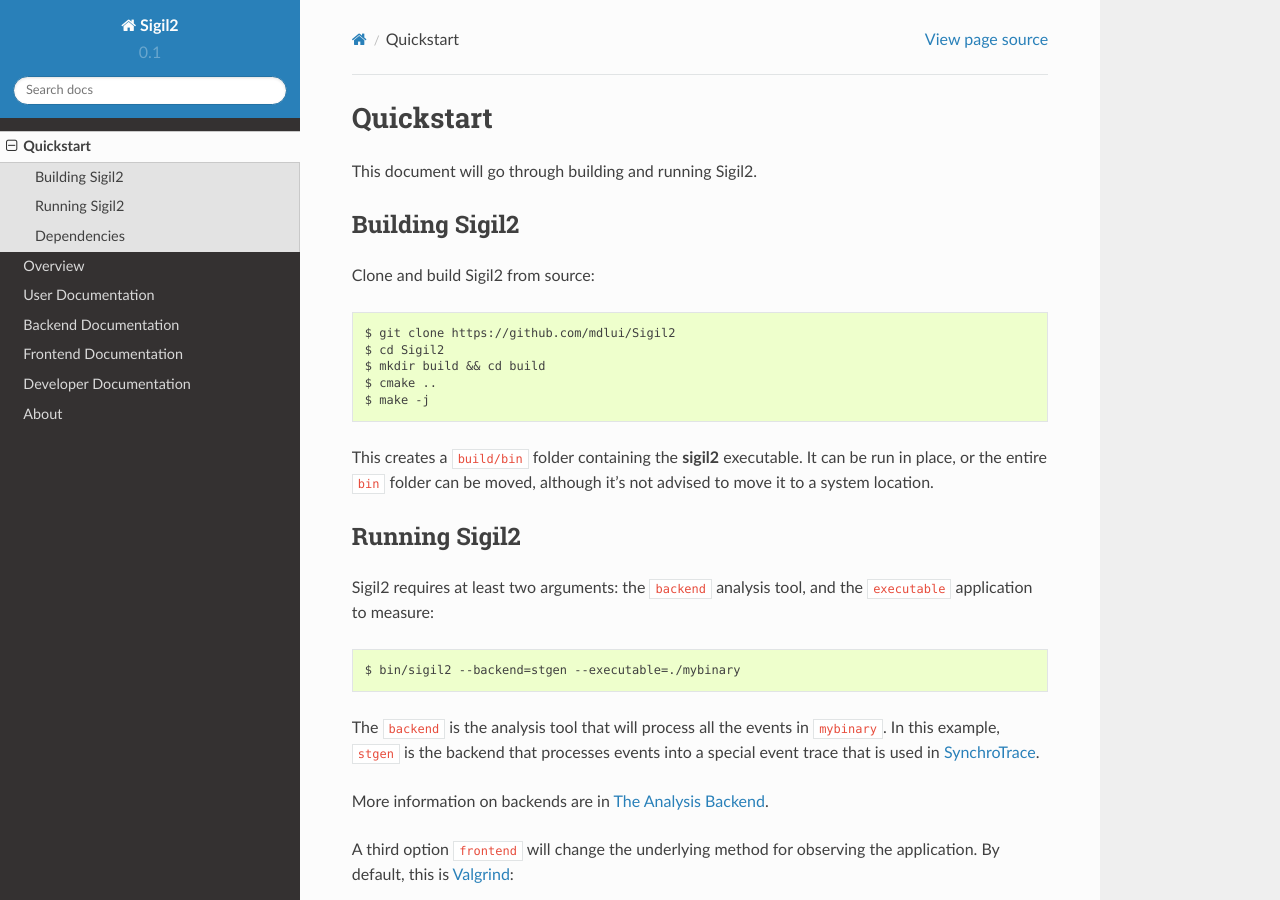
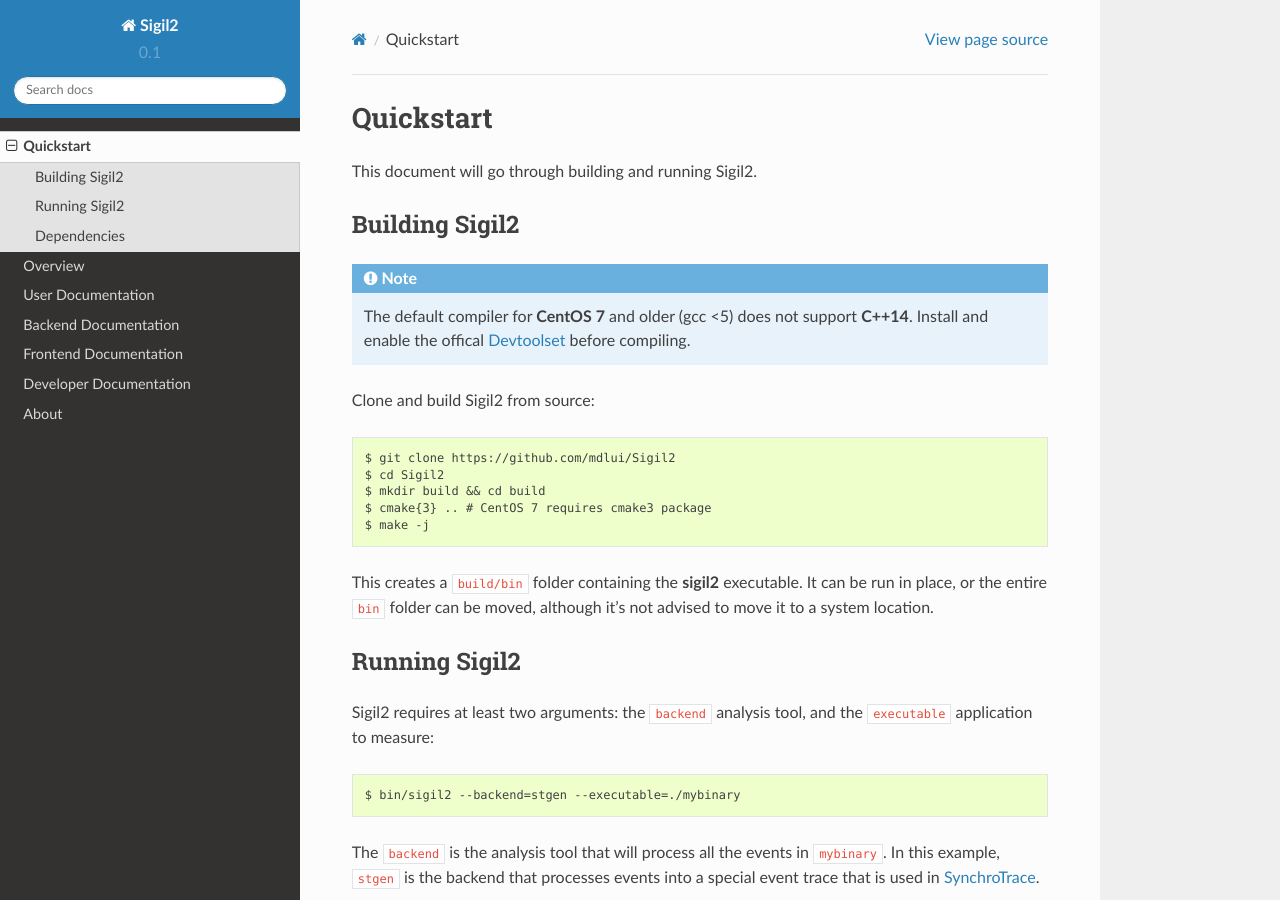
Before and after one commit to VANDAL/prism, a Sphinx documentation site: the page built from docs/source/quickstart.rst, in a window 1280 px wide and 900 px high. Built offline with Sphinx 7.4.7 and the Read the Docs theme 2.0.0, drawn with Linux system fonts in a browser that asks for light colours; formulas are drawn with MathJax 3.

Commit message:
Updated build guide for C++14 support
[ci skip]

```diff
--- a/docs/source/quickstart.rst
+++ b/docs/source/quickstart.rst
@@ -6,12 +6,19 @@
 Building Sigil2
 ---------------
 
+.. note:: The default compiler for **CentOS 7** and older (gcc <5)
+          does not support **C++14**. Install and enable the offical
+          Devtoolset_ before compiling.
+
+.. _Devtoolset:
+   https://www.softwarecollections.org/en/scls/rhscl/devtoolset-6/
+
 Clone and build |project| from source::
 
   $ git clone https://github.com/mdlui/Sigil2
   $ cd Sigil2
   $ mkdir build && cd build
-  $ cmake ..
+  $ cmake{3} .. # CentOS 7 requires cmake3 package
   $ make -j
 
 This creates a ``build/bin`` folder containing the :program:`sigil2` executable.
@@ -33,7 +40,7 @@
 More information on backends are in :ref:`backends`.
 
 .. _SynchroTrace:
-   http://vlsi.ece.drexel.edu/index.php/SynchroTrace
+   http://vlsi.ece.drexel.edu/index.php/SynchroTrace/
 
 A third option ``frontend`` will change the underlying method
 for observing the application. By default, this is Valgrind_: ::
```
Also changed, not shown: README.md (+12 -2 lines).
